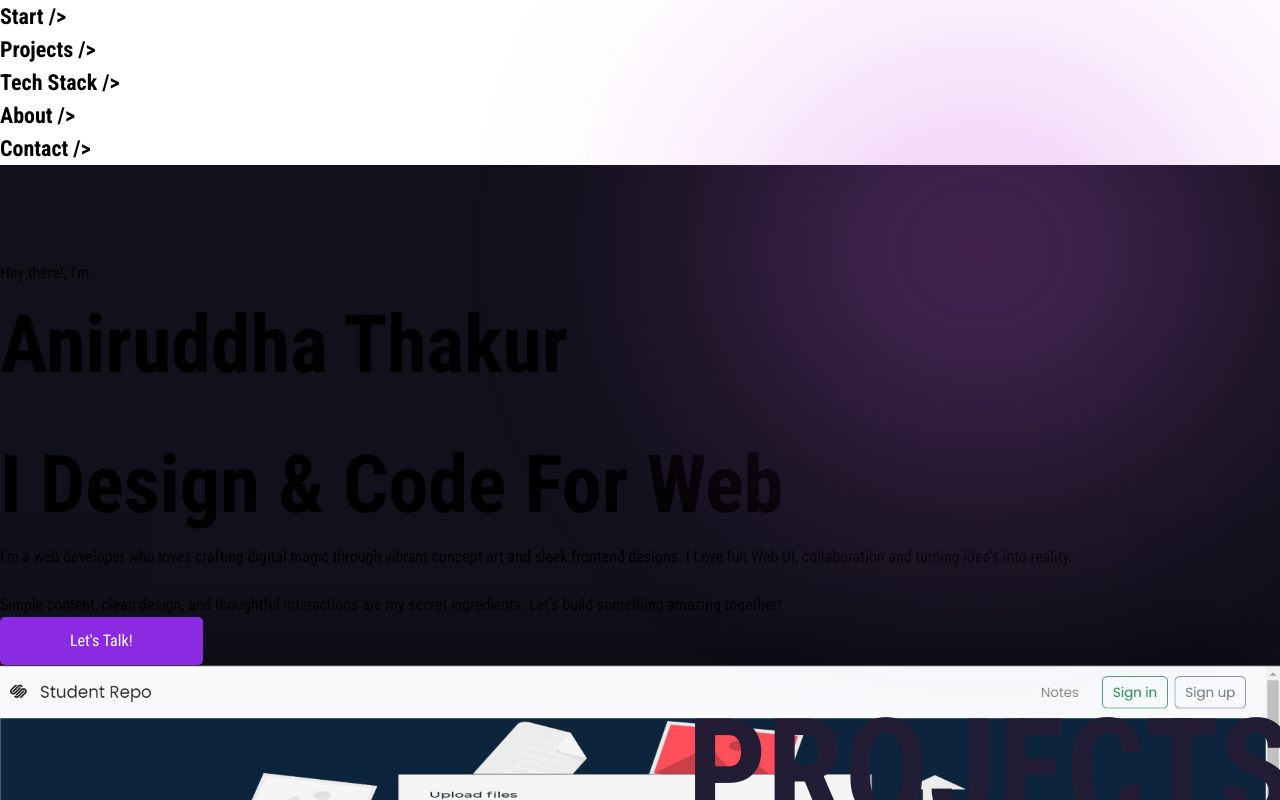
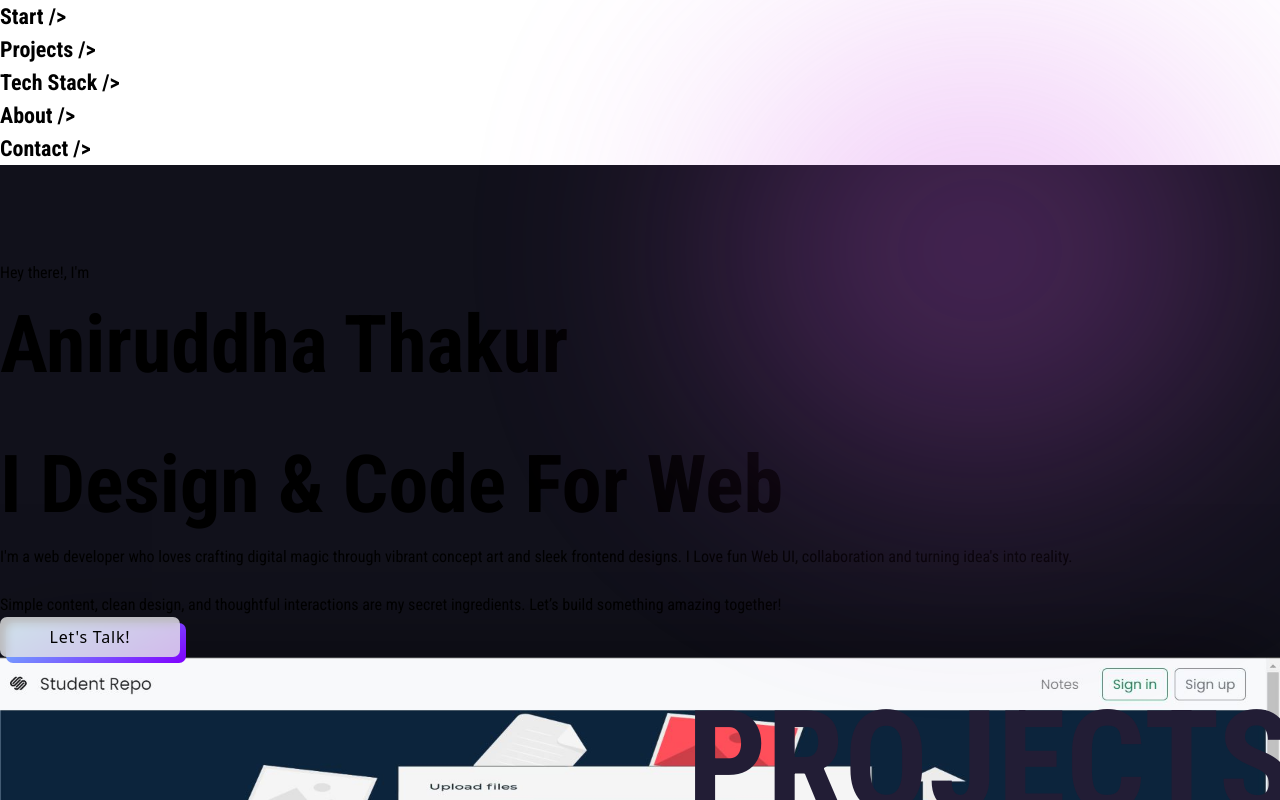
Before and after one commit to aniruddha76/aniruddha-portfolio, a React (Vite) app: page / in a window 1280 px wide. Shown: the top 800 px of the page. Built offline with nearby package versions, Linux system fonts and the light colour scheme.

Commit message:
Portfolio

```diff
--- a/src/App.css
+++ b/src/App.css
@@ -20,20 +20,59 @@
   }
 }
 
-.animated-button {
-  background-color: rgba(138,43,226,1);
-  color: white;
-  font-size: 16px;
+.letsTalkBtn {
+  background-color: transparent;
+  position: relative;
   border: none;
-  border-radius: 5px;
-  padding: 12px 70px;
+  width: 180px;
+  height: 40px;
+  border-radius: 0;
   cursor: pointer;
-  position: relative;
-  transition: 0.3s ease;
+  transition: .3s;
+  z-index: 1;
 }
 
-.animated-button:hover {
-  background-color: transparent;
-  border: 1px solid;
-  border-color: #cf59e6;
+.letsTalkBtn-text {
+  display: flex;
+  width: 100%;
+  height: 100%;
+  background-color: rgba(230,230,230,0.8);
+  border: none;
+  border-radius: 7px;
+  backdrop-filter: blur(5px);
+  color: #000;
+  align-items: center;
+  justify-content: center;
+  letter-spacing: .8px;
+  z-index: 1;
 }
+
+.letsTalkBtn-BG {
+  position: absolute;
+  width: 100%;
+  height: 100%;
+  background-image: linear-gradient(150deg,#71cbff,#8000ff);
+  z-index: -1;
+  left: 6px;
+  top: 6px;
+  border-radius: 7px;
+  pointer-events: none;
+  transition: .3s;
+  overflow: visible;
+}
+
+.letsTalkBtn:hover {
+  transform: translateY(-2px) translateX(-2px);
+}
+
+.letsTalkBtn:hover .letsTalkBtn-BG {
+  transform: translateY(2px) translateX(2px);
+}
+
+.letsTalkBtn:active {
+  transform: translateY(7px) translateX(7px);
+}
+
+.letsTalkBtn:active .letsTalkBtn-BG {
+  transform: translateY(-7px) translateX(-7px);
+}
--- a/src/App.jsx
+++ b/src/App.jsx
@@ -42,11 +42,12 @@ function App() {
 
             </div>
 
-            <div>
-              <button className='button-50 animated-button' style={{fontFamily: "Roboto Condensed,Lato,Arial,sans-serif"}}>
-                <a href="mailto:aniruddhathakur76@gmail.com">Let's Talk!</a>
+            <div style={{ fontWeight: 500 }}>
+              <button class="letsTalkBtn"><a href="mailto:aniruddhathakur76@gmail.com">
+                <p class="letsTalkBtn-text" >Let's Talk!</p>
+                <span class="letsTalkBtn-BG"></span></a>
               </button>
-          </div>
+            </div>
           </div>
         </div>
       </header>
@@ -141,7 +142,11 @@ function App() {
           }}>TECHSTACK</section>
 
           <div className='flex justify-center' style={{ paddingTop: '143px' }}>
-            <div style={{ zIndex: 5, boxShadow: "0 -4px 100px rgba(0, 0, 0, 0.5)", width: "60rem", height: "50rem", backgroundImage: "linear-gradient(-180deg, #1a1527, #0e0c16 88%, #0e0c16 99%)" }}></div>
+            <div className='flex' style={{ zIndex: 5, boxShadow: "0 -4px 100px rgba(0, 0, 0, 0.5)", width: "60rem", height: "50rem", backgroundImage: "linear-gradient(-180deg, #1a1527, #0e0c16 88%, #0e0c16 99%)" }}>
+              <div>
+
+              </div>
+            </div>
           </div>
 
         </div>
```
